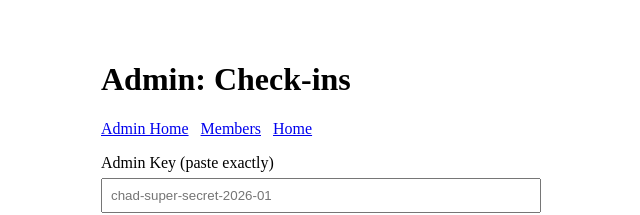
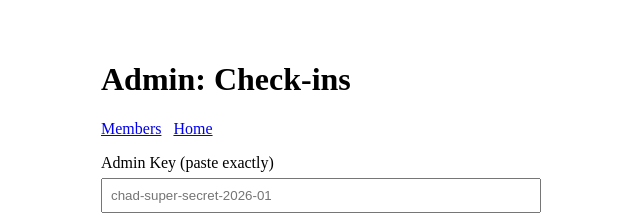
Before and after one commit to chadhagerty/inthepitts-discgolf-app, a Next.js app: page /admin/checkins in a window 1280 px wide. Shown: the top 215 px of the page, without its empty margins (89-729 px from the left). Built offline with nearby package versions, Linux system fonts and the light colour scheme.

Commit message:
Remove Admin Home link from admin checkins nav

```diff
--- a/app/admin/checkins/page.js
+++ b/app/admin/checkins/page.js
@@ -38,9 +38,6 @@ export default function AdminCheckinsPage() {
 
       {/* NAV LINKS */}
      <div style={{ marginTop: 10, display: "flex", gap: 12, flexWrap: "wrap" }}>
-        <Link href="/admin" style={{ textDecoration: "underline" }}>
-          Admin Home
-        </Link>
   <Link href="/admin/members" style={{ textDecoration: "underline" }}>
     Members
   </Link>
@@ -48,6 +45,7 @@ export default function AdminCheckinsPage() {
     Home
   </Link>
 </div>
+
 
       <div style={{ marginTop: "1rem" }}>
         <label style={{ display: "block", marginBottom: 6 }}>
```
Lines whose indentation alone changed are shown as unchanged.
